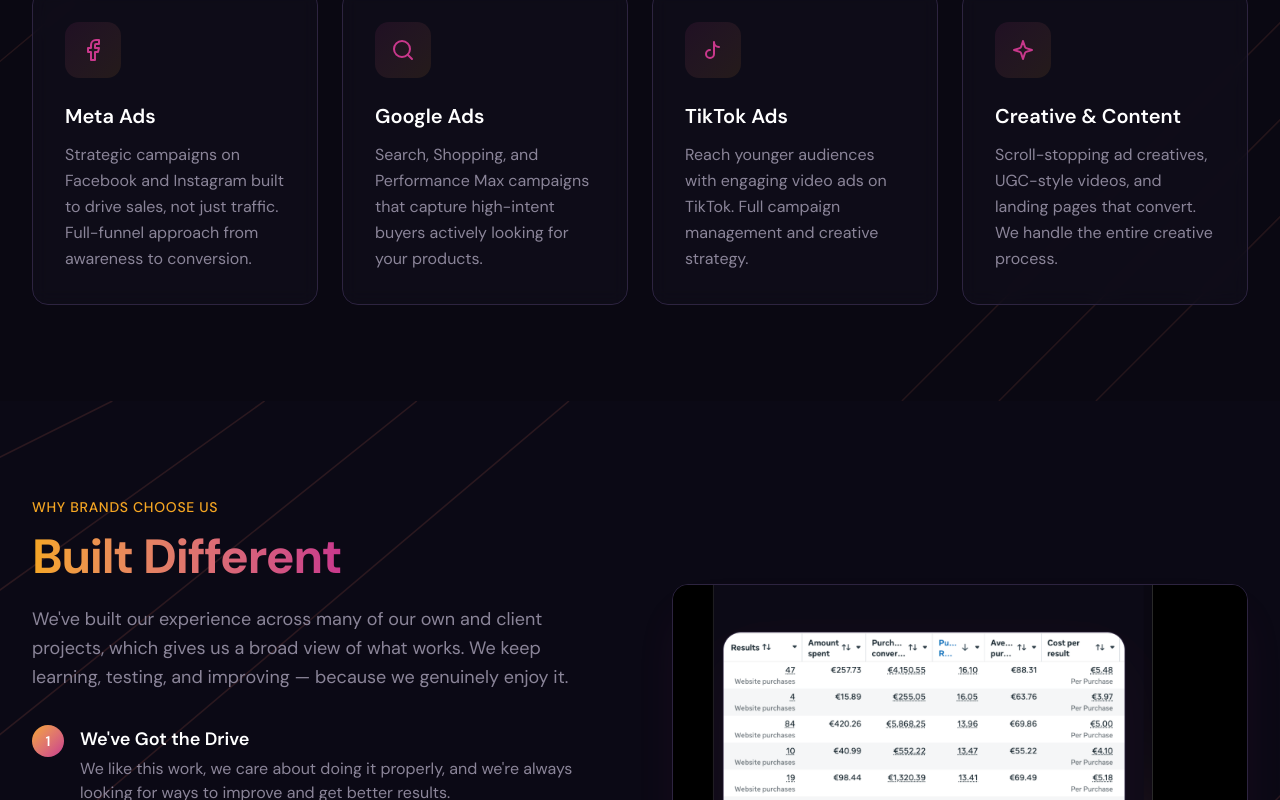
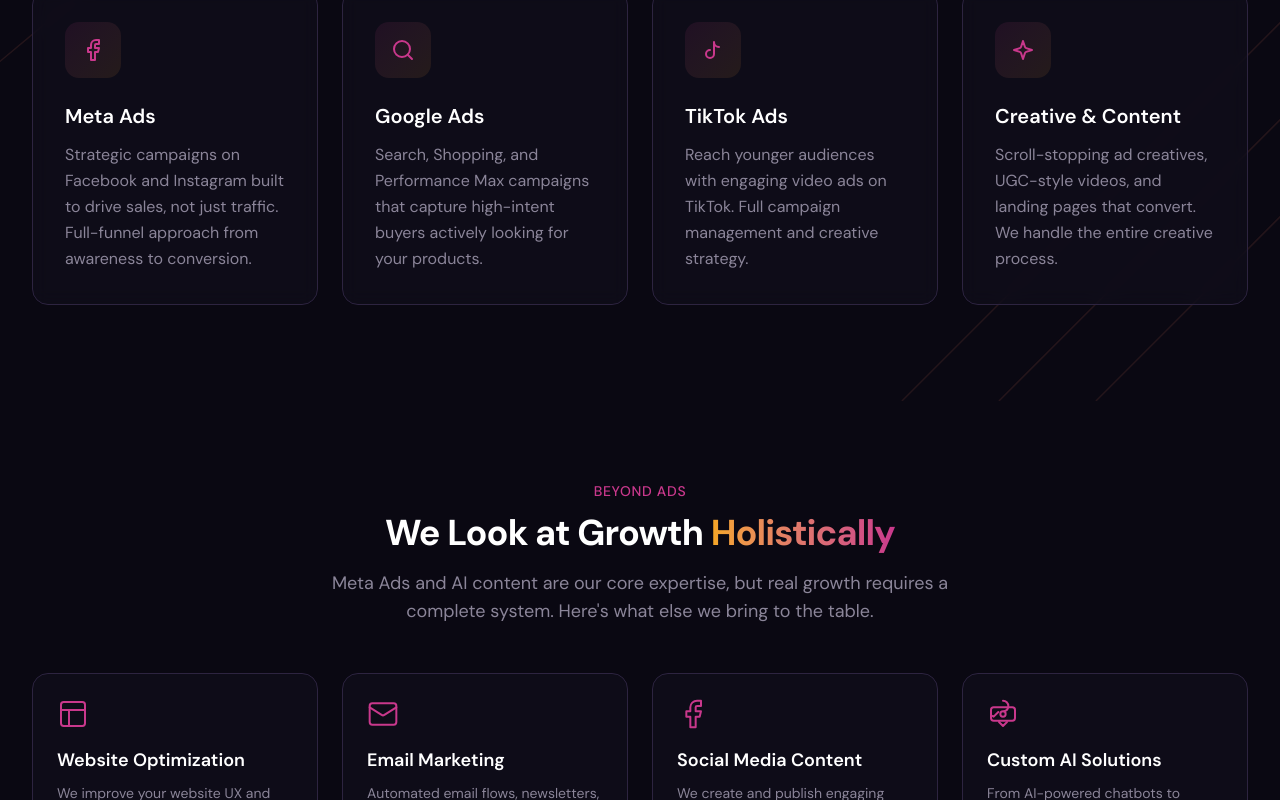
Before and after one commit to Dolphin-Wave-Media/DWM---E-com--EN, a Next.js app: page / in a window 1280 px wide. Shown: the part 2000-2800 px from the top of the page. Built offline with nearby package versions, Linux system fonts and the light colour scheme.

Commit message:
feat: update homepage with new sections and layout fixes
Replace hero video, remove language switcher, add "Other Services" and "Our AI Work" sections, fix case study layout, simplify language context, fix logo warning, update hero stat text

```diff
--- a/app/page.tsx
+++ b/app/page.tsx
@@ -2,9 +2,11 @@ import { Navigation } from "@/components/navigation"
 import { Hero } from "@/components/hero"
 import { Founder } from "@/components/founder"
 import { Services } from "@/components/services"
+import { OtherServices } from "@/components/other-services"
 import { WhyUs } from "@/components/why-us"
 import { HowItWorks } from "@/components/how-it-works"
 import { CaseStudies } from "@/components/case-studies"
+import { AIWork } from "@/components/ai-work"
 import { Testimonials } from "@/components/testimonials"
 import { WhoItsFor } from "@/components/who-its-for"
 import { FAQ } from "@/components/faq"
@@ -20,9 +22,11 @@ export default function Home() {
       <main className="relative z-10">
         <Hero />
         <Services />
+        <OtherServices />
         <WhyUs />
         <HowItWorks />
         <CaseStudies />
+        <AIWork />
         <Testimonials />
         <WhoItsFor />
         <Founder />
--- /dev/null
+++ b/components/ai-work.tsx
@@ -0,0 +1,84 @@
+"use client"
+
+export function AIWork() {
+  const videos = [
+    {
+      src: "https://drive.google.com/file/d/1ExHb7rM5D9BErByZoNuUO8UdPfdKTc3g/preview",
+      title: "AI Video Ad 1"
+    },
+    {
+      src: "https://drive.google.com/file/d/1wvXgSL03i02wj6Si3Yk5uyEM6-kPslo4/preview",
+      title: "AI Video Ad 2"
+    },
+    {
+      src: "https://drive.google.com/file/d/1uhO0hrv2jHBxMGt2Kt2uXlt36Jb0N2su/preview",
+      title: "AI Video Ad 3"
+    }
+  ]
+
+  return (
+    <section className="relative py-16 sm:py-24 overflow-hidden">
+      {/* Background pattern */}
+      <svg
+        className="absolute inset-0 w-full h-full pointer-events-none opacity-15"
+        viewBox="0 0 1440 800"
+        preserveAspectRatio="xMidYMid slice"
+        xmlns="http://www.w3.org/2000/svg"
+      >
+        <defs>
+          <linearGradient id="aiWorkGradient" x1="0%" y1="0%" x2="100%" y2="100%">
+            <stop offset="0%" stopColor="#f5a623" stopOpacity="0.3" />
+            <stop offset="100%" stopColor="#c9388c" stopOpacity="0.2" />
+          </linearGradient>
+        </defs>
+        <line x1="0" y1="200" x2="300" y2="0" stroke="url(#aiWorkGradient)" strokeWidth="1.5" />
+        <line x1="0" y1="400" x2="500" y2="0" stroke="url(#aiWorkGradient)" strokeWidth="1.5" />
+        <line x1="1140" y1="800" x2="1440" y2="500" stroke="url(#aiWorkGradient)" strokeWidth="1.5" />
+        <line x1="1040" y1="800" x2="1440" y2="400" stroke="url(#aiWorkGradient)" strokeWidth="1.5" />
+      </svg>
+
+      <div className="relative mx-auto max-w-7xl px-4 sm:px-6 lg:px-8">
+        <div className="text-center mb-12 sm:mb-16">
+          <p className="text-sm font-medium text-accent uppercase tracking-wider mb-3">
+            Our AI Work
+          </p>
+          <h2 className="text-2xl sm:text-3xl md:text-4xl font-bold text-foreground tracking-tight mb-4">
+            AI-Generated Content{" "}
+            <span className="bg-gradient-to-r from-accent to-primary bg-clip-text text-transparent">
+              That Converts
+            </span>
+          </h2>
+          <p className="text-base sm:text-lg text-muted-foreground max-w-2xl mx-auto">
+            Real examples from our work with a local food supplement brand. They wanted to delegate content creation - here&apos;s what we delivered.
+          </p>
+        </div>
+
+        {/* Video grid */}
+        <div className="grid sm:grid-cols-2 lg:grid-cols-3 gap-6">
+          {videos.map((video, index) => (
+            <div
+              key={index}
+              className="group relative rounded-2xl overflow-hidden border border-border bg-card/30 hover:border-primary/30 transition-all"
+            >
+              <div className="aspect-[9/16] relative">
+                <iframe
+                  src={video.src}
+                  frameBorder="0"
+                  allow="autoplay; fullscreen"
+                  className="absolute inset-0 w-full h-full"
+                  title={video.title}
+                />
+              </div>
+            </div>
+          ))}
+        </div>
+
+        <div className="mt-8 text-center">
+          <p className="text-sm text-muted-foreground">
+            All content created using AI tools, customized for the brand&apos;s voice and audience.
+          </p>
+        </div>
+      </div>
+    </section>
+  )
+}
--- a/components/hero.tsx
+++ b/components/hero.tsx
@@ -132,7 +132,7 @@ export function Hero() {
             <div className="relative rounded-2xl overflow-hidden border border-border shadow-2xl shadow-primary/10">
               <div style={{ padding: '56.25% 0 0 0', position: 'relative' }}>
                 <iframe
-                  src="https://drive.google.com/file/d/1NP_t-dOPLwd2ydJhjTS8HjIQQfKOBrDC/preview"
+                  src="https://drive.google.com/file/d/1CysPMe24gLnNC58ItJCW1kjfliH4mEuV/preview"
                   frameBorder="0"
                   allow="autoplay; fullscreen"
                   style={{ position: 'absolute', top: 0, left: 0, width: '100%', height: '100%' }}
--- a/components/navigation.tsx
+++ b/components/navigation.tsx
@@ -4,7 +4,6 @@ import { useState, useEffect } from "react"
 import Link from "next/link"
 import Image from "next/image"
 import { useLanguage } from "@/lib/language-context"
-import { LanguageSwitcher } from "./language-switcher"
 
 const CALENDLY_URL = "https://calendly.com/dolphinwave-media/30min"
 
@@ -38,9 +37,9 @@ export function Navigation() {
             <Image
               src="/logo.svg"
               alt="Dolphin Wave Media"
-              width={140}
-              height={35}
-              style={{ height: '32px', width: 'auto' }}
+              width={32}
+              height={32}
+              className="h-8 w-auto"
               priority
             />
             <span className="font-semibold text-foreground text-sm sm:text-base">Dolphin Wave Media</span>
@@ -59,7 +58,7 @@ export function Navigation() {
             ))}
           </div>
 
-          {/* CTA Button + Language Switcher */}
+          {/* CTA Button */}
           <div className="hidden md:flex items-center gap-3">
             <Link
               href={CALENDLY_URL}
@@ -69,7 +68,6 @@ export function Navigation() {
             >
               {t("nav.bookStrategy")}
             </Link>
-            <LanguageSwitcher />
           </div>
 
           {/* Mobile Menu Button */}
@@ -107,16 +105,15 @@ export function Navigation() {
                   {t(link.labelKey)}
                 </Link>
               ))}
-              <div className="flex items-center justify-between mt-4 pt-4 border-t border-border">
+              <div className="mt-4 pt-4 border-t border-border">
                 <Link
                   href={CALENDLY_URL}
                   target="_blank"
                   rel="noopener noreferrer"
-                  className="inline-flex items-center justify-center rounded-full bg-gradient-to-r from-accent to-primary px-5 py-2.5 text-sm font-semibold text-white hover:opacity-90 transition-opacity"
+                  className="inline-flex items-center justify-center rounded-full bg-gradient-to-r from-accent to-primary px-5 py-2.5 text-sm font-semibold text-white hover:opacity-90 transition-opacity w-full"
                 >
                   {t("nav.bookStrategy")}
                 </Link>
-                <LanguageSwitcher />
               </div>
             </div>
           </div>
--- /dev/null
+++ b/components/other-services.tsx
@@ -0,0 +1,89 @@
+"use client"
+
+const otherServices = [
+  {
+    icon: (
+      <svg className="w-8 h-8" viewBox="0 0 24 24" fill="none" stroke="currentColor" strokeWidth="1.5" strokeLinecap="round" strokeLinejoin="round">
+        <rect x="3" y="3" width="18" height="18" rx="2" />
+        <path d="M3 9h18" />
+        <path d="M9 21V9" />
+      </svg>
+    ),
+    title: "Website Optimization",
+    description: "We improve your website UX and design to maximize conversions. From landing pages to full e-commerce stores - we make sure every visitor counts."
+  },
+  {
+    icon: (
+      <svg className="w-8 h-8" viewBox="0 0 24 24" fill="none" stroke="currentColor" strokeWidth="1.5" strokeLinecap="round" strokeLinejoin="round">
+        <rect x="2" y="4" width="20" height="16" rx="2" />
+        <path d="m22 7-8.97 5.7a1.94 1.94 0 0 1-2.06 0L2 7" />
+      </svg>
+    ),
+    title: "Email Marketing",
+    description: "Automated email flows, newsletters, and campaigns that nurture leads and drive repeat purchases. We build systems that sell while you sleep."
+  },
+  {
+    icon: (
+      <svg className="w-8 h-8" viewBox="0 0 24 24" fill="none" stroke="currentColor" strokeWidth="1.5" strokeLinecap="round" strokeLinejoin="round">
+        <path d="M18 2h-3a5 5 0 0 0-5 5v3H7v4h3v8h4v-8h3l1-4h-4V7a1 1 0 0 1 1-1h3z" />
+      </svg>
+    ),
+    title: "Social Media Content",
+    description: "We create and publish engaging content across your social channels. Strategy, graphics, copy, and scheduling - all handled for you."
+  },
+  {
+    icon: (
+      <svg className="w-8 h-8" viewBox="0 0 24 24" fill="none" stroke="currentColor" strokeWidth="1.5" strokeLinecap="round" strokeLinejoin="round">
+        <path d="M12 2a4 4 0 0 1 4 4c0 1.95-1.4 3.58-3.25 3.93" />
+        <path d="M8.5 10.5 5 14l-2-1" />
+        <path d="M21 15a2 2 0 0 1-2 2H5a2 2 0 0 1-2-2V9a2 2 0 0 1 2-2h14a2 2 0 0 1 2 2v6Z" />
+        <path d="m9 18 3 3 3-3" />
+        <circle cx="12" cy="12" r="2" />
+      </svg>
+    ),
+    title: "Custom AI Solutions",
+    description: "From AI-powered chatbots to automated workflows and custom tools - we build solutions that save time and scale your operations."
+  }
+]
+
+export function OtherServices() {
+  return (
+    <section className="relative py-16 sm:py-20 overflow-hidden">
+      <div className="mx-auto max-w-7xl px-4 sm:px-6 lg:px-8">
+        <div className="text-center mb-12">
+          <p className="text-sm font-medium text-primary uppercase tracking-wider mb-3">
+            Beyond Ads
+          </p>
+          <h2 className="text-2xl sm:text-3xl md:text-4xl font-bold text-foreground tracking-tight mb-4">
+            We Look at Growth{" "}
+            <span className="bg-gradient-to-r from-accent to-primary bg-clip-text text-transparent">
+              Holistically
+            </span>
+          </h2>
+          <p className="text-base sm:text-lg text-muted-foreground max-w-2xl mx-auto">
+            Meta Ads and AI content are our core expertise, but real growth requires a complete system. Here&apos;s what else we bring to the table.
+          </p>
+        </div>
+
+        <div className="grid sm:grid-cols-2 lg:grid-cols-4 gap-6">
+          {otherServices.map((service, index) => (
+            <div
+              key={index}
+              className="group relative p-6 rounded-2xl bg-card/50 border border-border hover:border-primary/30 hover:bg-card/80 transition-all"
+            >
+              <div className="mb-4 text-primary group-hover:text-accent transition-colors">
+                {service.icon}
+              </div>
+              <h3 className="text-lg font-semibold text-foreground mb-2">
+                {service.title}
+              </h3>
+              <p className="text-sm text-muted-foreground leading-relaxed">
+                {service.description}
+              </p>
+            </div>
+          ))}
+        </div>
+      </div>
+    </section>
+  )
+}
```
Also changed, not shown: components/case-studies.tsx (+8 -53 lines).
